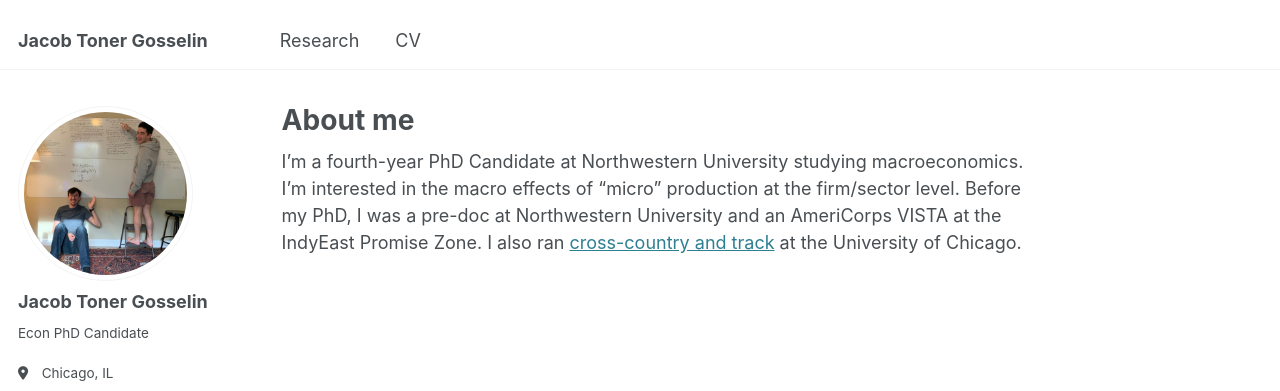
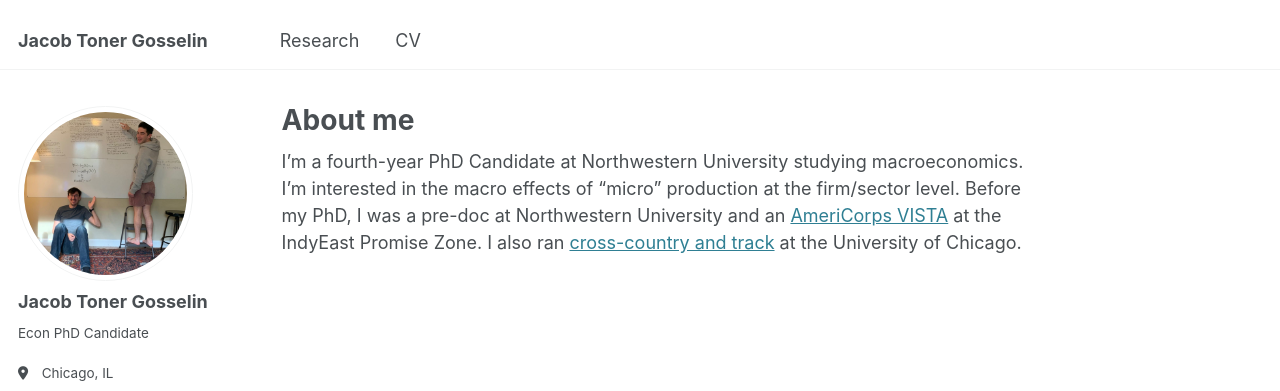
Before and after one commit to jacobgosselin/jacobgosselin.github.io, a Jekyll site: the page built from _pages/about.md, in a window 1280 px wide. Shown: the top 391 px of the page. Built offline with Jekyll 4.4.1, drawn with Linux system fonts in a browser that asks for light colours; some web fonts are replaced; part of the change alters nothing that is shown.

```diff
--- a/_pages/about.md
+++ b/_pages/about.md
@@ -7,4 +7,4 @@ redirect_from:
   - /about.html
 ---
 
-I'm a fourth-year PhD Candidate at Northwestern University studying macroeconomics. I'm interested in the macro effects of "micro" production at the firm/sector level. Before my PhD, I was a pre-doc at Northwestern University and an AmeriCorps VISTA at the IndyEast Promise Zone. I also ran [cross-country and track](https://www.youtube.com/watch?v=Eidacczk0gg) at the University of Chicago.
+I'm a fourth-year PhD Candidate at Northwestern University studying macroeconomics. I'm interested in the macro effects of "micro" production at the firm/sector level. Before my PhD, I was a pre-doc at Northwestern University and an [AmeriCorps VISTA](https://indyeast.org/current-americorps-vistas-reflect-on-their-time-with-the-indyeast-promise-zone/) at the IndyEast Promise Zone. I also ran [cross-country and track](https://www.youtube.com/watch?v=Eidacczk0gg) at the University of Chicago.
```
Also changed, not shown: 2 other files.
